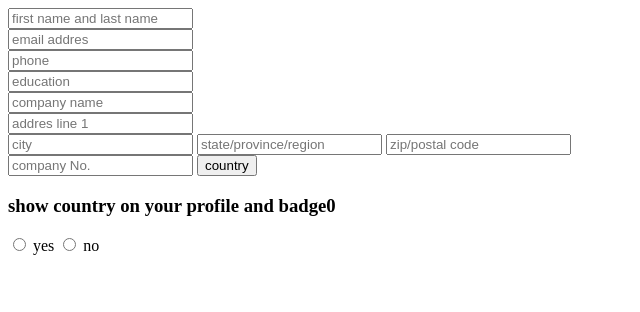
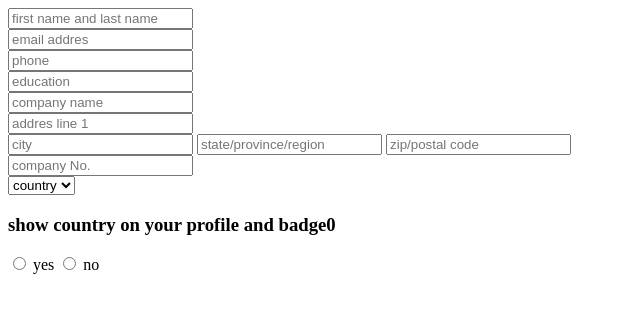
Before and after one commit to banika-12/wizard-form-task-1, a plain HTML site: page index.html in a window 1280 px wide. Shown: the whole page, without its empty margins (0-640 px from the left). Drawn offline with Linux system fonts and the light colour scheme.

Commit message:
secand chance

```diff
--- a/index.html
+++ b/index.html
@@ -9,7 +9,7 @@
             <form>
                 <div>  <input type="text" placeholder="first name and last name"> </div>
                 <div>  <input type="email" placeholder="email addres"> </div>
-                <div>  <input type="number" placeholder="phone">
+                <div>  <input type="tel"placeholder="phone">
                 <div>  <input type="text" placeholder="education"> </div>
                 <div>  <input type="text" placeholder="company name"> </div>
                 <div>  <input type="text" placeholder="addres line 1"> </div>
@@ -20,16 +20,21 @@
                 </div>
                 <div>
                        <input type="text" placeholder="company No.">
-                       <di>
+                       <div>
                             <!---drop dwon-->
-                            <button>country</button>
-                       </di>
+                          <select  placeholder="country" name="country" id="country"> country
+                            <option value="#" >country</option>
+                            <option value="moraco" >moraco</option>
+                            <option value="us" >us</option>
+                            <option value="us" >uk</option>
+                          </select>
+                       </div>
                 </div>
                     <div>
                         <h3>show country on your profile and badge0</h3>
                         <input  type="radio" id="yes" name="yes" value="yes">
                         <label for="yes">yes</label>
-                        <input type="radio" id="no" name="no" value="no">
+                        <input type="radio" id="no" name="yes" value="no">
                         <label for="no">no</label>
                     </div>
             </form>
```
